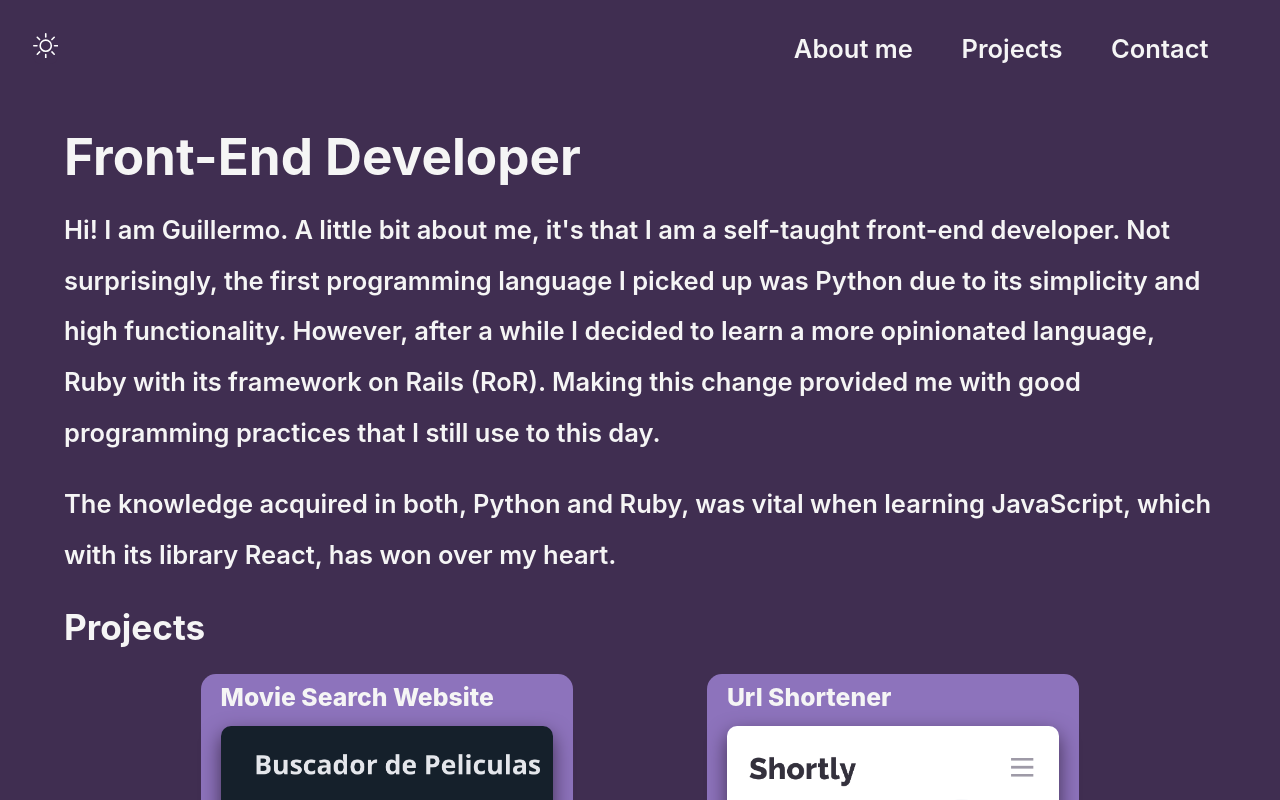
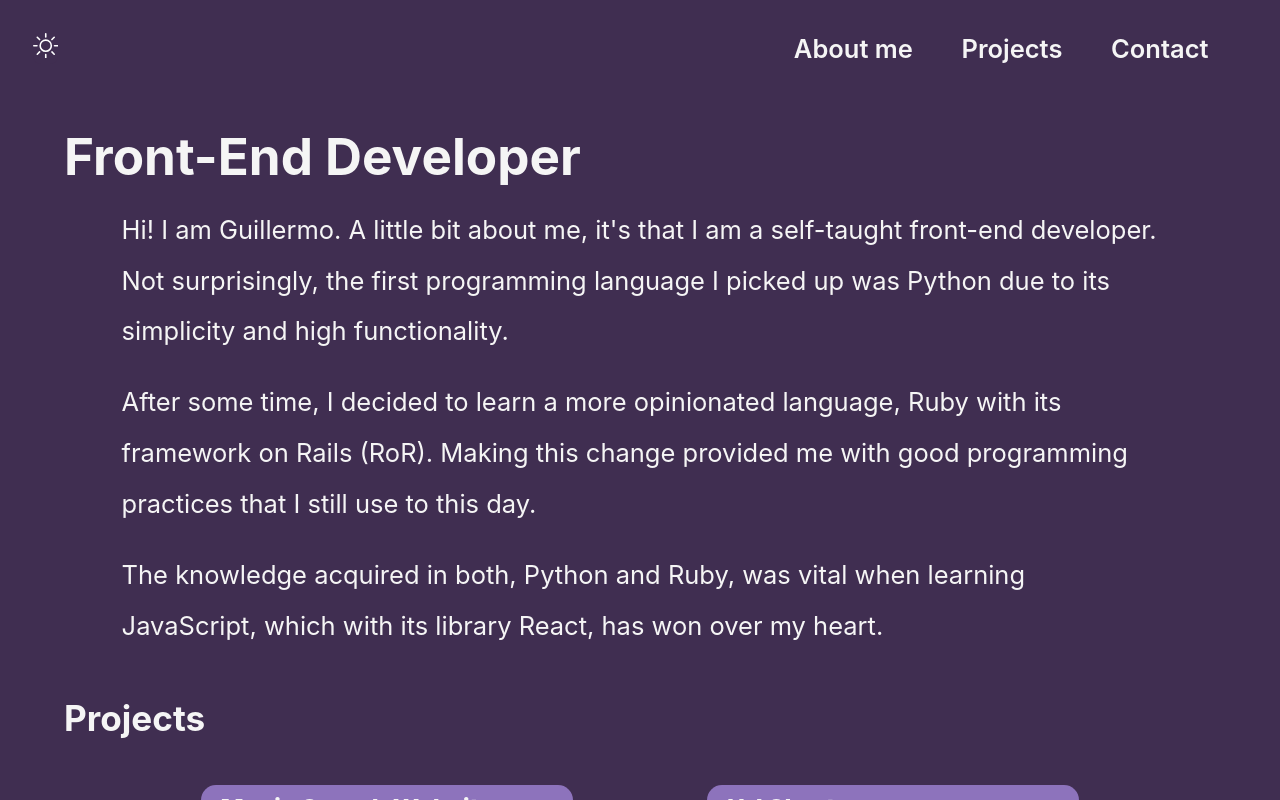
Before and after one commit to Guille-Sanchez/my-porfolio, a React (Vite) app: page / in a window 1280 px wide. Shown: the top 800 px of the page. Built offline with nearby package versions, Linux system fonts and the light colour scheme.

Commit message:
Fix darkmode-active/inactive style

```diff
--- a/src/components/aboutMe/AboutMe.jsx
+++ b/src/components/aboutMe/AboutMe.jsx
@@ -6,9 +6,10 @@ function AboutMe () {
       <div className='about-me' id='about-me'>
         <h1>Front-End Developer</h1>
         <p>
-          Hi! I am Guillermo. A little bit about me, it's that I am a self-taught  front-end developer.
+          Hi! I am Guillermo. A little bit about me, it's that I am a self-taught front-end developer.
           Not surprisingly, the first programming language I picked up was Python due to its simplicity and high functionality.
-          However, after a while I decided to learn a more opinionated language, Ruby with its framework on Rails (RoR).
+        </p>
+        <p>After some time, I decided to learn a more opinionated language, Ruby with its framework on Rails (RoR).
           Making this change provided me with good programming practices that I still use to this day.
         </p>
         <p>
--- a/src/components/aboutMe/aboutMe.css
+++ b/src/components/aboutMe/aboutMe.css
@@ -12,7 +12,6 @@
 
 .about-me p {
   font-size: var(--font-size-p);
-  font-weight: 600;
 }
 
 .section-about-me {
@@ -23,12 +22,20 @@
 }
 
 @media (min-width: 500px){
-  .about-me{
+  .about-me {
+    display: flex;
+    flex-direction: column;
+    align-items: center;
     width: var(--responsive-width);
   }
 
-  .about-me p{
+  .about-me h1 {
+    align-self: self-start  ;
+  }
+
+  .about-me p {
     font-size: clamp(1rem, 0.754rem + 1.049vw, 2rem);
     line-height: 2;
+    width: 90%;
   }
 }
--- a/src/components/header/Header.jsx
+++ b/src/components/header/Header.jsx
@@ -6,7 +6,7 @@ import { DarkmodeContext } from '../../context/darkMode'
 function Header () {
   const { darkMode, setDarkMode } = useContext(DarkmodeContext)
   return (
-    <header className='heading'>
+    <header>
       <div className={`dark-mode${darkMode ? '-active' : '-inactive'}`}>
         <button onClick={() => setDarkMode((prev) => !prev)}>
           {darkMode ? IconSun : IconMoon}
--- a/src/components/header/header.css
+++ b/src/components/header/header.css
@@ -10,21 +10,22 @@
 }
 
 .dark-mode-inactive button {
-  color: black;
+  background-color: var(--inactive-dark-mode-background);
+
 }
 
 .dark-mode-active > *, .dark-mode-inactive button > * {
   cursor: pointer;
 }
 
-.heading {
+header {
   align-items: center;
   display: flex;
   justify-content: space-evenly;
   padding-top: 30px;
 }
 
-.heading nav ul {
+header nav ul {
   display: flex;
   gap: 10px;
   justify-content: space-between;
@@ -33,24 +34,24 @@
   padding: 0;
 }
 
-.heading nav ul li a {
+header nav ul li a {
   font-weight: 600;
   text-decoration: none;
 }
 
-.heading nav .dark-mode-active a {
+header .dark-mode-active a {
   color: whitesmoke;
 }
 
-.heading nav .dark-mode-inactive a {
-  color: black;
+header .dark-mode-inactive a {
+  color: var(--inactive-dark-mode-font-color);;
 }
 
-.heading nav .dark-mode-active a:hover {
+header .dark-mode-active a:hover {
   color: var(--second-color);
 }
 
-.moon-icon{
+.moon-icon {
   height: 30px;
 }
 
@@ -59,17 +60,17 @@
 }
 
 @media (min-width: 500px) {
-  .heading {
+  header {
     font-size: clamp(1rem, 0.754rem + 1.049vw, 2rem);
     justify-content: space-between;
     padding: 30px var(--left-right-padding) 30px;
   }
 
-  .heading nav {
+  header nav {
     width: clamp(300px, 300px + 15vw, 500px);
   }
 
-  .heading nav ul {
+  header nav ul {
     justify-content: space-evenly;
   }
   .moon-icon{
--- a/src/components/projects-grid/projectGrid.css
+++ b/src/components/projects-grid/projectGrid.css
@@ -16,7 +16,7 @@
 }
 
 .card-dark-mode-inactive .btn-group a:first-child {
-  background-color: orange;
+  background-color: #f9b676;
   border: 1px solid var(--fifth-color);
   color: black;
 }
@@ -36,9 +36,9 @@
 }
 
 .card-dark-mode-inactive .btn-group a:nth-child(2) {
-  background-color: green;
-  border: 1px solid var(--first-color);
-  color: whitesmoke;
+  background-color: #f07e63;
+  border: 1px solid var(--inactive-dark-mode-font-color);
+  color: var(--inactive-dark-mode-font-color);
 }
 
 .card .body {
@@ -89,7 +89,7 @@
 }
 
 .project-grid .card-dark-mode-inactive{
-  background-color: blue;
+  background-color: var(--inactive-dark-mode-card);
   border-radius: 15px;
 }
 
@@ -124,7 +124,7 @@
   .section-projects h2 {
     align-self: center !important;
     font-size: clamp(1.5rem, 1.054rem + 1.429vw, 2.75rem);
-    padding: 20px 0 !important;
+    padding: 40px 0 !important;
     width: var(--responsive-width);
   }
 }
--- a/src/homepage.css
+++ b/src/homepage.css
@@ -4,6 +4,11 @@
   --third-color: #a1687f;
   --four-color: #5556ca;
   --fifth-color: #402e51;
+  --inactive-dark-mode-background: #cecbc3;
+  --inactive-dark-mode-card: #abbeee;
+  --inactive-dark-mode-font-color: #0f1322;
+  --inactive-dark-mode-repo: #f9b676;
+  --inactive-dark-mode-repo: #f07e63;
 }
 
 .homepage {
@@ -15,3 +20,8 @@
   background-color: var(--fifth-color);
   color: whitesmoke;
 }
+
+.homepage {
+  background-color: var(--inactive-dark-mode-background);
+  color: var(--inactive-dark-mode-font-color);
+}
--- a/src/index.css
+++ b/src/index.css
@@ -7,6 +7,7 @@
   --third-color: #a1687f;
   --fourth-color: #5556ca;
   --fifth-color: #402e51;
+  --inactive-dark-mode-first: #cecbc3;
   --left-right-padding: clamp(20px, 20px + 1vw, 50px);
   --responsive-width: clamp(375px, 90%, 1500px);
   --font-size-p: 19px;
```
